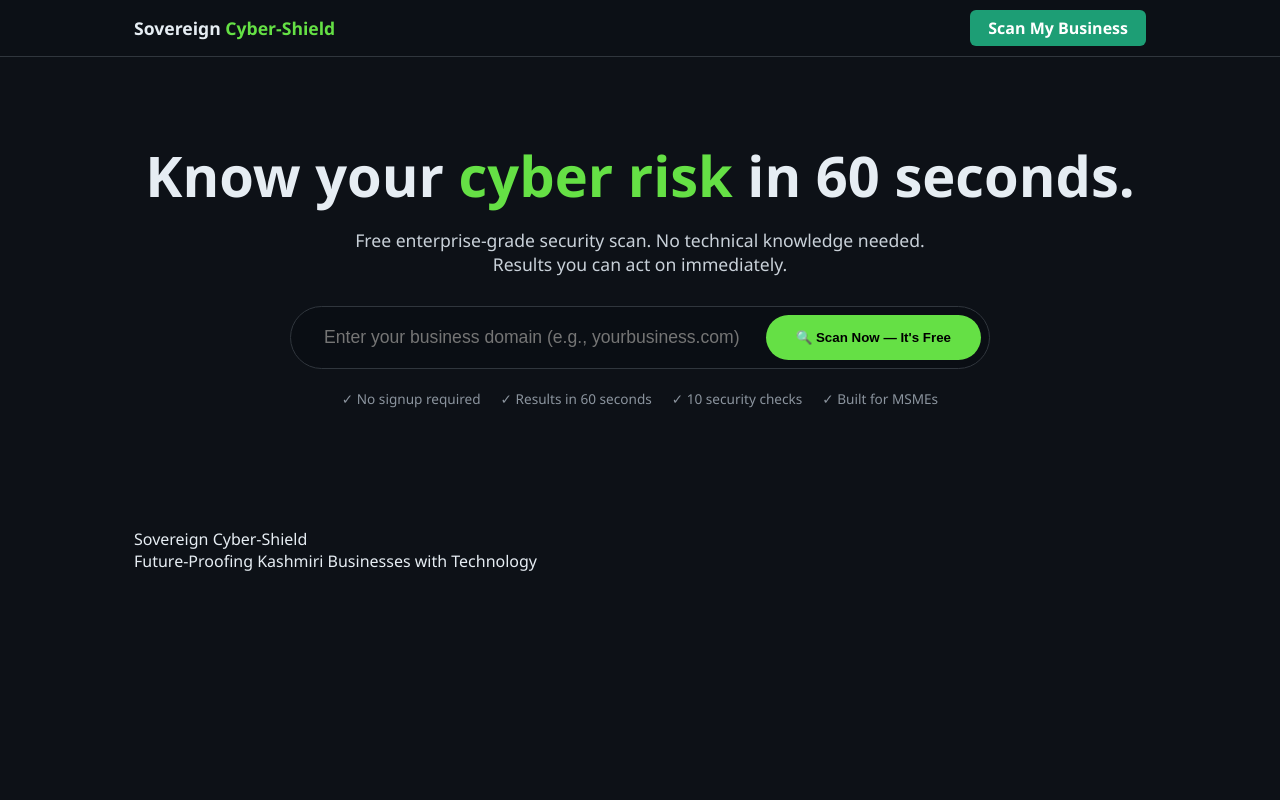
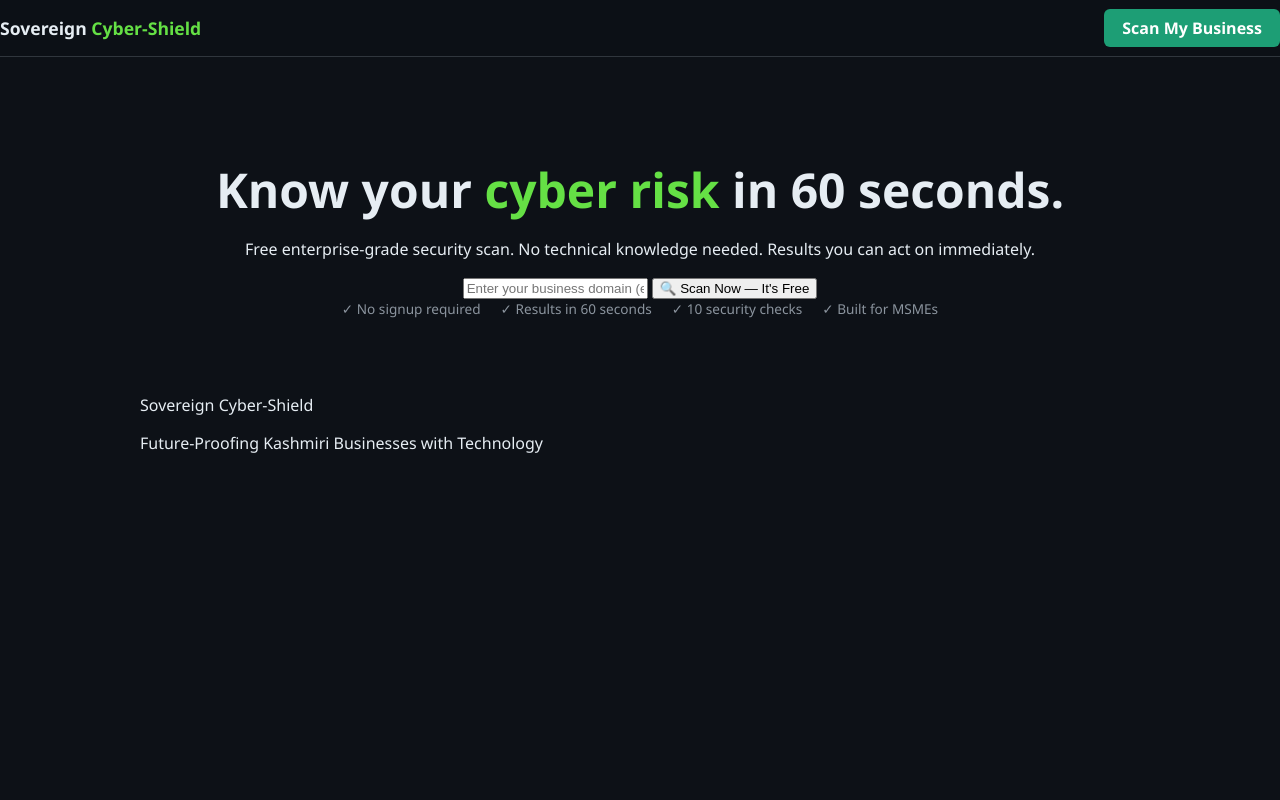
Before and after one commit to Mirkifayat/sovereign-cyber-shield, a Flask app: page / in a window 1280 px wide. Run offline with Flask 3, Linux system fonts and the light colour scheme.

Commit message:
Update style.css

```diff
--- a/static/style.css
+++ b/static/style.css
@@ -1,64 +1,54 @@
 :root {
-    --bg:             #0d1117;
-    --card-bg:        #11161d;
-    --border:         #232931;
-    --terminal-green: #65e045;
-    --text:           #e6edf3;
-    --accent:         #58a6ff;
-    --danger:         #f85149;
-    --warning:        #d29922;
+    --bg: #0d1117; --card-bg: #11161d; --border: #232931;
+    --terminal-green: #65e045; --text: #e6edf3; --accent: #58a6ff;
+    --danger: #f85149; --warning: #d29922;
 }
 
-*, *::before, *::after { box-sizing: border-box; margin: 0; padding: 0; }
-body { background: var(--bg); color: var(--text); font-family: 'Segoe UI', sans-serif; min-height: 100vh; }
-.lp-container { max-width: 1060px; margin: 0 auto; padding: 0 24px; }
+body { background: var(--bg); color: var(--text); font-family: 'Segoe UI', sans-serif; margin: 0; }
+.lp-container { max-width: 1000px; margin: 0 auto; padding: 0 20px; }
 
 /* Navbar */
-.navbar { position: sticky; top: 0; z-index: 100; background: rgba(13,17,23,0.9); backdrop-filter: blur(10px); border-bottom: 1px solid #30363d; }
-.nav-inner { height: 56px; display: flex; align-items: center; justify-content: space-between; max-width: 1060px; margin: 0 auto; padding: 0 24px;}
-.nav-brand { font-size: 1.1rem; font-weight: 700; }
+.navbar { position: sticky; top: 0; background: rgba(13,17,23,0.9); backdrop-filter: blur(10px); border-bottom: 1px solid #30363d; z-index: 1000; }
+.nav-inner { height: 56px; display: flex; align-items: center; justify-content: space-between; }
+.nav-brand { font-size: 1.1rem; font-weight: bold; }
 .nav-brand span { color: var(--terminal-green); }
-.nav-cta { background: #1D9E75; color: #fff; text-decoration: none; padding: 7px 18px; border-radius: 6px; font-weight: 600; }
+.nav-cta { background: #1D9E75; color: #fff; text-decoration: none; padding: 8px 18px; border-radius: 6px; font-weight: bold; }
 
-/* Hero Section */
-.hero { padding: 80px 0; text-align: center; }
-.hero-title { font-size: 3.5rem; font-weight: 800; margin-bottom: 15px; }
-.hero-sub { font-size: 1.1rem; color: #c9d1d9; max-width: 600px; margin: 0 auto 30px auto; }
-
-/* The Search Pill */
-.search-box-container {
+/* Hero & Search Pill */
+.hero { padding: 60px 0; text-align: center; }
+.hero-title { font-size: 3rem; font-weight: 800; margin-bottom: 10px; }
+.search-box-pill {
     display: flex; background: #0a0e14; border: 1px solid #30363d;
-    border-radius: 50px; padding: 8px; max-width: 700px; margin: 0 auto 20px auto;
+    border-radius: 50px; padding: 6px; max-width: 650px; margin: 30px auto;
 }
-.search-box-container input { flex: 1; background: transparent; border: none; color: #fff; font-size: 1.1rem; padding: 10px 25px; outline: none; }
-.search-box-container button {
-    background: var(--terminal-green); color: #000; border: none; border-radius: 40px;
-    padding: 15px 30px; font-weight: 800; cursor: pointer; transition: 0.2s;
-}
-.search-box-container button:hover { transform: scale(1.02); background: #56c23a; }
-
-.trust-marks { display: flex; justify-content: center; gap: 20px; color: #8b949e; font-size: 0.85rem; margin-bottom: 40px; }
+.search-box-pill input { flex: 1; background: transparent; border: none; color: #fff; padding: 10px 20px; outline: none; }
+.search-box-pill button { background: var(--terminal-green); color: #000; border: none; border-radius: 40px; padding: 12px 25px; font-weight: bold; cursor: pointer; }
 
 /* Dashboard Cards */
-.dashboard { margin-top: 50px; }
-.card { background: var(--card-bg); border: 1px solid var(--border); border-radius: 12px; padding: 25px; margin-bottom: 20px; }
-.card h3 { border-bottom: 1px solid var(--border); padding-bottom: 10px; margin-bottom: 20px; font-size: 1rem; }
+.card { background: var(--card-bg); border: 1px solid var(--border); border-radius: 12px; padding: 25px; margin-bottom: 20px; text-align: left; }
+.card h3 { border-bottom: 1px solid var(--border); padding-bottom: 10px; margin-bottom: 15px; font-size: 0.95rem; }
 
 .chart-container { position: relative; width: 180px; height: 180px; margin: 0 auto; }
-.score-overlay { position: absolute; top: 50%; left: 50%; transform: translate(-50%, -50%); font-size: 40px; font-weight: bold; }
+.score-overlay { position: absolute; top: 50%; left: 50%; transform: translate(-50%, -50%); font-size: 38px; font-weight: bold; }
 
 .geo-grid { display: grid; grid-template-columns: 1fr 1fr; gap: 15px; }
-.geo-box { background: #0a0e14; border-left: 4px solid var(--accent); padding: 15px; border-radius: 8px; text-align: left;}
+.geo-box { background: #0a0e14; border-left: 4px solid var(--accent); padding: 15px; border-radius: 8px; }
 
-.feature-list { list-style: none; text-align: left; }
-.list-item-card { background: #0a0e14; padding: 12px; border-radius: 8px; margin-bottom: 10px; border-left: 4px solid #30363d; font-size: 0.9rem; }
+.list-item-card { list-style: none; background: #0a0e14; padding: 12px; border-radius: 8px; margin-bottom: 10px; border-left: 4px solid #30363d; }
 .border-danger { border-left-color: var(--danger); }
 .border-warning { border-left-color: var(--warning); }
 
-.roadmap-list { list-style: none; text-align: left; }
-.action-item-card { background: #0a0e14; padding: 20px; border-radius: 8px; margin-bottom: 15px; border-left: 4px solid var(--warning); }
+.action-item-card { list-style: none; background: #0a0e14; padding: 20px; border-radius: 8px; margin-bottom: 12px; border-left: 4px solid var(--warning); }
 
-.terminal-card pre { color: var(--terminal-green); font-family: monospace; font-size: 13px; text-align: left; white-space: pre-wrap; overflow-x: auto;}
+.terminal-card pre { color: var(--terminal-green); font-family: monospace; font-size: 12px; white-space: pre-wrap; margin-top: 15px; }
+.trust-marks { display: flex; justify-content: center; gap: 20px; color: #8b949e; font-size: 0.85rem; }
 .hidden { display: none !important; }
-.spinner { border: 3px solid rgba(255,255,255,0.1); border-top-color: var(--terminal-green); border-radius: 50%; width: 40px; height: 40px; animation: spin 1s linear infinite; margin: 0 auto 10px; }
+
+/* Spinner */
+.spinner { border: 3px solid rgba(255,255,255,0.1); border-top-color: var(--terminal-green); border-radius: 50%; width: 40px; height: 40px; animation: spin 1s linear infinite; margin: 20px auto; }
 @keyframes spin { to { transform: rotate(360deg); } }
+
+/* Stats */
+.stat-grid { display: grid; grid-template-columns: repeat(auto-fit, minmax(180px, 1fr)); gap: 14px; margin-top: 40px; }
+.stat-card { background: var(--card-bg); border: 1px solid var(--border); border-radius: 10px; padding: 24px; text-align: center; }
+.stat-num { font-size: 2.2rem; font-weight: 800; color: var(--terminal-green); }
```
